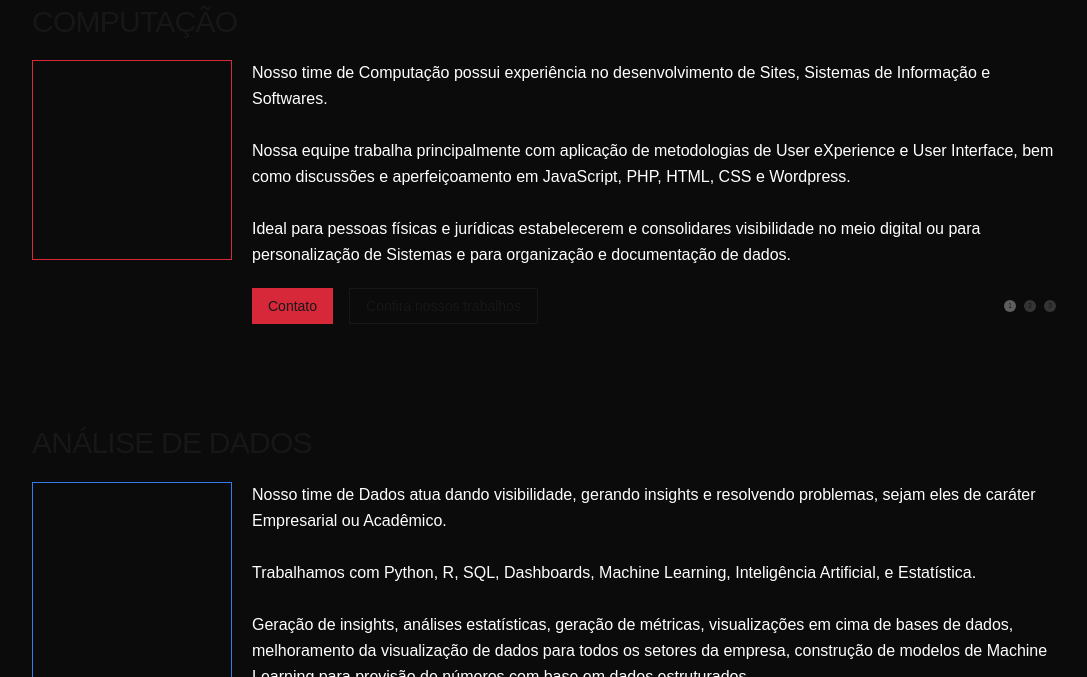
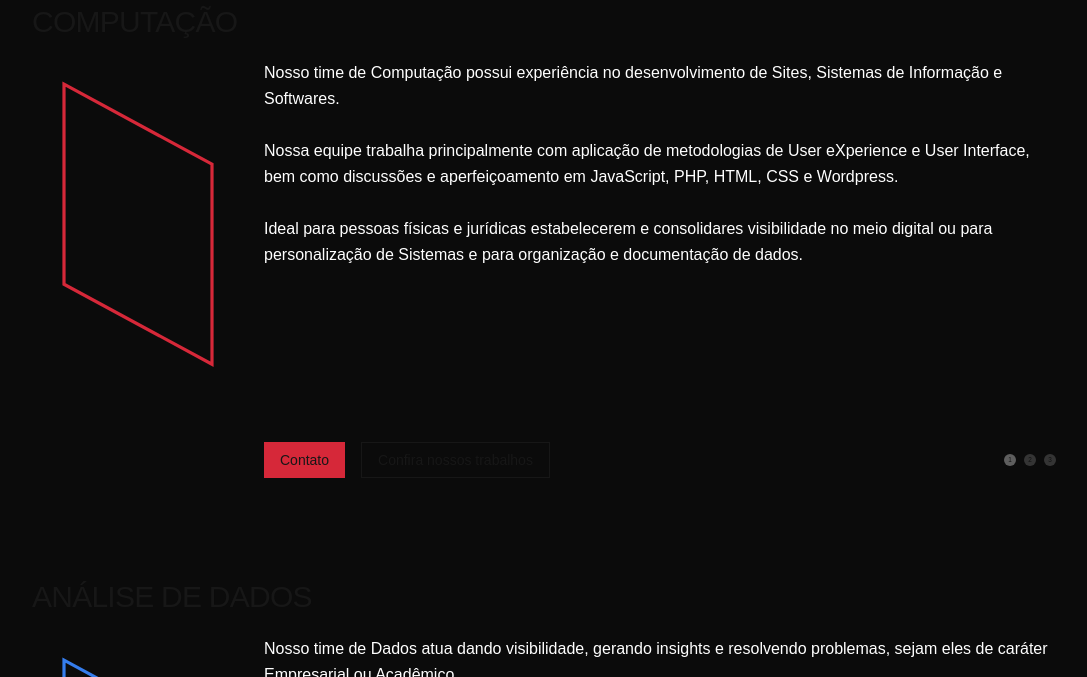
Before and after one commit to IME-Jr-USP/Website-IME-Jr, a Next.js app: page / in a window 1280 px wide. Shown: the part 863-1540 px from the top of the page, without its empty margins (96-1183 px from the left). Built offline with nearby package versions, Linux system fonts and the light colour scheme.

Commit message:
feat(services): update CoreService component with SVG and enhance layout in ServiceSection

```diff
--- a/components/core-service.tsx
+++ b/components/core-service.tsx
@@ -7,12 +7,20 @@ interface ICoreServicesProps {
 
 export function CoreService({ serviceNumber, title, color, text }: ICoreServicesProps) {
     return (
-        <div className="flex flex-col w-full max-w-5xl">
-            <h2 className="text-3xl leading-tight tracking-tight">{title.toUpperCase()}</h2>
-            <div className="grid grid-cols-1 md:grid-cols-[200px_1fr] gap-5 md:gap-5 mt-5 mb-5">
-                {/* DIV Temporária enquanto não há o SVG */}
-                <div className="border-1 h-50 w-50"
-                    style={{ borderColor: color }} />
+        <div className="flex flex-col items-center sm:items-start w-full max-w-5xl">
+            <h2 className="text-3xl leading-tight tracking-tight text-center">{title.toUpperCase()}</h2>
+            <div className="grid grid-cols-1 md:grid-cols-[212px_1fr] gap-5 mt-5 mb-5">
+                <div className="flex justify-center md:block">
+                    <svg className="w-[212px] h-[362px]" viewBox="0 0 265 452" xmlns="http://www.w3.org/2000/svg">
+                        <polygon
+                            points="40,30 225,130 225,380 40,280"
+                            fill="none"
+                            stroke={color}
+                            strokeWidth="4"
+                            strokeLinejoin="miter"
+                        />
+                    </svg>
+                </div>
 
                 <div>
                     <p className="whitespace-pre-line text-white text-sm sm:text-base leading-relaxed">
@@ -22,7 +30,7 @@ export function CoreService({ serviceNumber, title, color, text }: ICoreServices
 
                 <div />
 
-                <div className="flex justify-between">
+                <div className="flex flex-col sm:justify-between sm:flex-row gap-5">
                     <div className="flex gap-4">
                         <button className="py-2 px-4 cursor-pointer w-fit text-sm active:scale-95 transition-all duration-150 hover:brightness-125"
                             style={{ backgroundColor: color }} >
--- a/components/service-section.tsx
+++ b/components/service-section.tsx
@@ -3,8 +3,8 @@ import { CoreService } from "@/components/core-service";
 export function ServiceSection() {
     return (
         <section className="select-none flex flex-col gap-7 items-center justify-center bg-[#0b0b0b] px-15 pb-10 sm:px-20">
-            <div className="w-full max-w-5xl">
-                <h2 className="text-3xl leading-tight tracking-tight">
+            <div className="w-full max-w-5xl flex justify-center md:justify-start">
+                <h2 className="text-3xl leading-tight tracking-tight text-start">
                     Serviços
                 </h2>
             </div>
```
